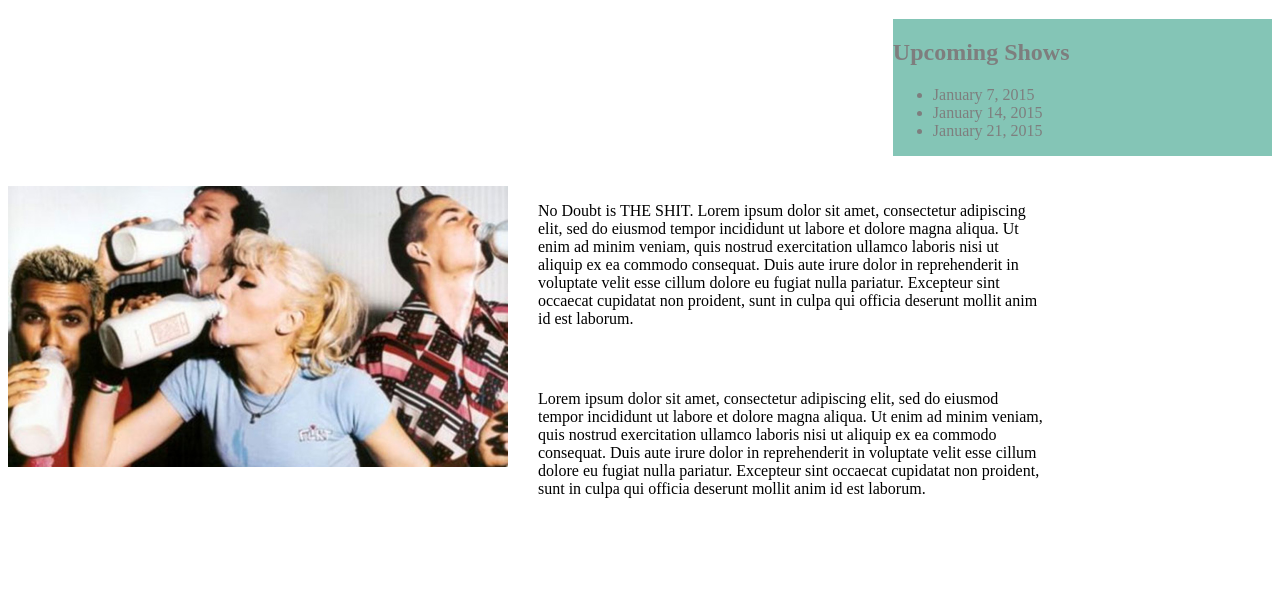
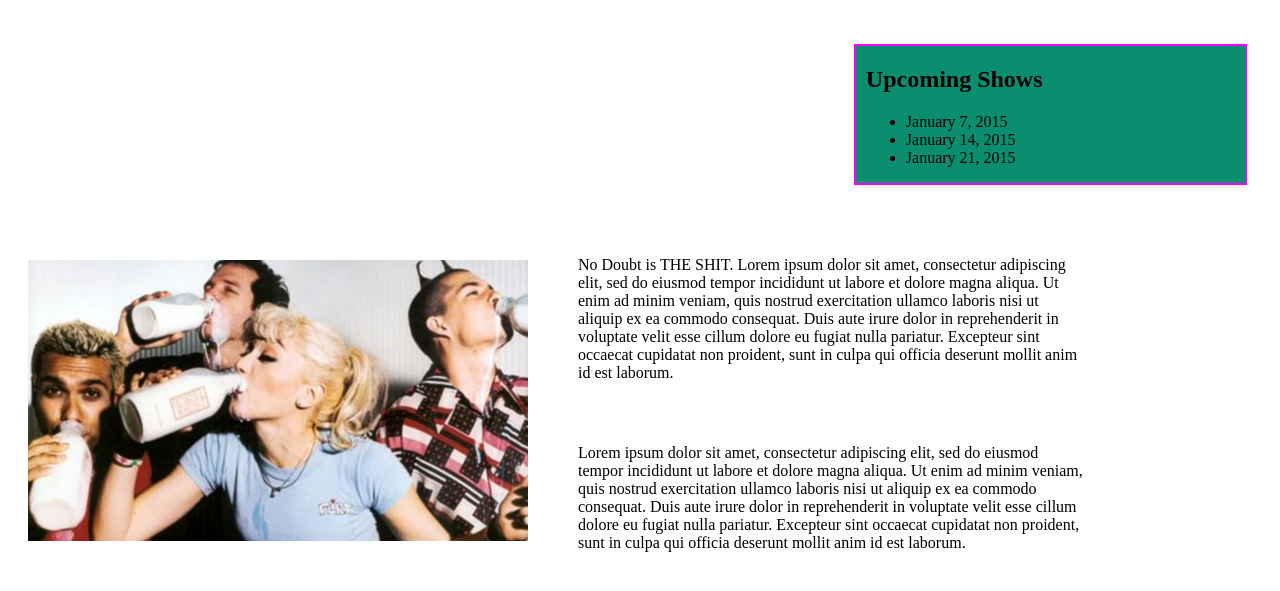
Before and after one commit to marywarrington/band, a plain HTML site: page index.html in a window 1280 px wide. Shown: the part 61-652 px from the top of the page. Drawn offline with Linux system fonts and the light colour scheme.

Commit message:
Make No Doubt more awesome with box model styling

```diff
--- a/css/styles.css
+++ b/css/styles.css
@@ -2,7 +2,9 @@
   float: right;
   width: 30%;
   background-color: #0b8d6f;
-  opacity: .5;
+  border: 2px solid magenta;
+  padding-left: 10px;
+  margin: 25px;
 }
 
 img {
@@ -10,6 +12,7 @@
   max-width: 500px;
   clear:both;
   margin-top: 30px;
+  padding: 20px;
 }
 
 .copy {
```
